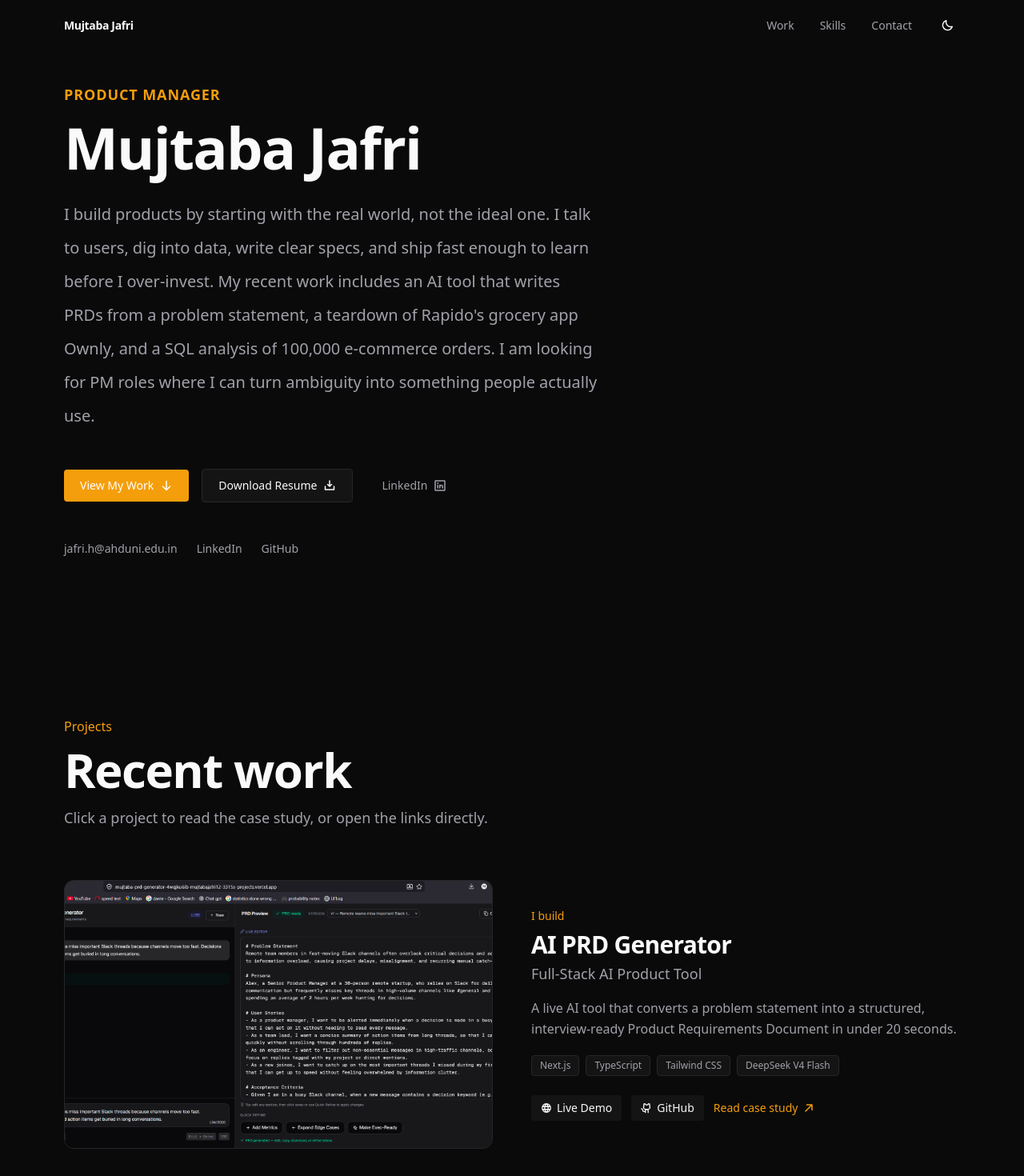
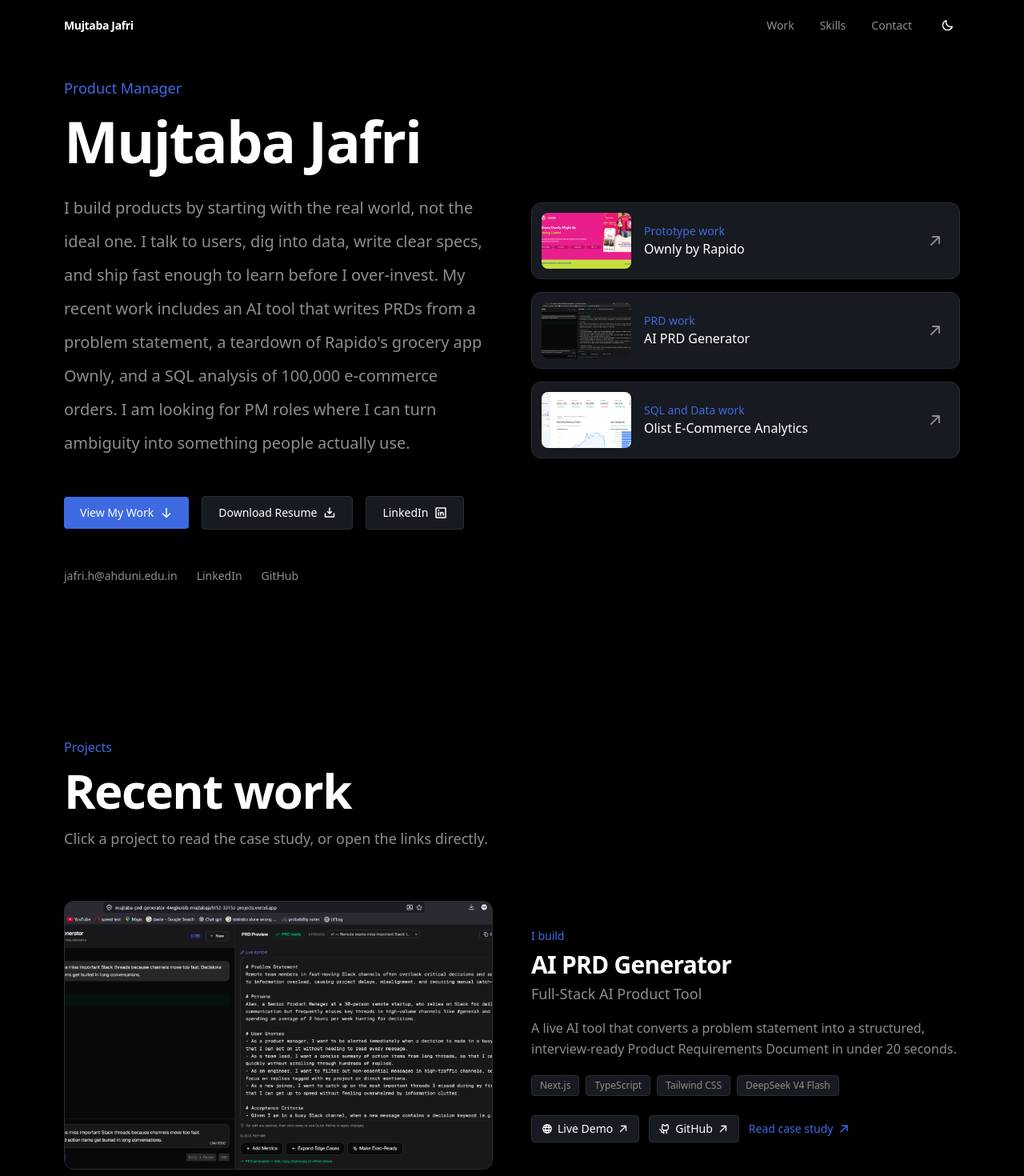
Before and after one commit to MujtabaJ30/portfolio, a Next.js app: page / in a window 1280 px wide. Shown: the top 1470 px of the page at 80% size. Built offline with nearby package versions, Linux system fonts and the light colour scheme.

Commit message:
redesign: Tesla color palette, hero project teasers, visible secondary buttons, smooth scroll

```diff
--- a/app/components/Button.tsx
+++ b/app/components/Button.tsx
@@ -20,13 +20,13 @@
   download,
 }: ButtonProps) {
   const baseStyles =
-    "inline-flex items-center justify-center gap-2 rounded px-5 py-2.5 text-sm font-medium transition-colors duration-300 focus:outline-none focus:ring-2 focus:ring-accent/50";
+    "inline-flex items-center justify-center gap-2 rounded px-5 py-2.5 text-sm font-medium transition-colors duration-300 focus:outline-none focus:ring-2 focus:ring-primary/50";
 
   const variants = {
     primary:
-      "bg-accent text-white hover:bg-accent-hover",
+      "bg-primary text-white hover:bg-primary-hover",
     secondary:
-      "bg-surface text-text border border-border hover:bg-surface-hover hover:border-accent/30",
+      "bg-surface text-text border border-border hover:border-primary/50 hover:bg-surface-hover",
     ghost:
       "text-muted hover:text-text hover:bg-surface-hover",
   };
--- a/app/components/Header.tsx
+++ b/app/components/Header.tsx
@@ -21,12 +21,18 @@
     return () => window.removeEventListener("scroll", handleScroll);
   }, []);
 
-  const handleNavClick = (e: React.MouseEvent<HTMLAnchorElement>, href: string) => {
+  const handleNavClick = (
+    e: React.MouseEvent<HTMLAnchorElement>,
+    href: string
+  ) => {
     e.preventDefault();
     const target = document.querySelector(href);
-    if (target) {
-      target.scrollIntoView({ behavior: "smooth" });
-    }
+    if (!target) return;
+
+    const headerOffset = 80;
+    const top =
+      target.getBoundingClientRect().top + window.scrollY - headerOffset;
+    window.scrollTo({ top, behavior: "smooth" });
   };
 
   return (
--- a/app/components/ProjectCard.tsx
+++ b/app/components/ProjectCard.tsx
@@ -1,7 +1,13 @@
 "use client";
 
 import Image from "next/image";
-import { ArrowUpRight, GithubLogo, Globe, PresentationChart, Folder } from "@phosphor-icons/react";
+import {
+  ArrowUpRight,
+  GithubLogo,
+  Globe,
+  PresentationChart,
+  Folder,
+} from "@phosphor-icons/react";
 import { Project } from "@/app/types";
 
 interface ProjectCardProps {
@@ -15,10 +21,26 @@
   label: string;
   icon: React.ReactNode;
 }[] = [
-  { key: "live", label: "Live Demo", icon: <Globe className="h-3.5 w-3.5" weight="bold" /> },
-  { key: "github", label: "GitHub", icon: <GithubLogo className="h-3.5 w-3.5" weight="bold" /> },
-  { key: "drive", label: "Drive", icon: <Folder className="h-3.5 w-3.5" weight="bold" /> },
-  { key: "ppt", label: "Deck", icon: <PresentationChart className="h-3.5 w-3.5" weight="bold" /> },
+  {
+    key: "live",
+    label: "Live Demo",
+    icon: <Globe className="h-3.5 w-3.5" weight="bold" />,
+  },
+  {
+    key: "github",
+    label: "GitHub",
+    icon: <GithubLogo className="h-3.5 w-3.5" weight="bold" />,
+  },
+  {
+    key: "drive",
+    label: "Drive",
+    icon: <Folder className="h-3.5 w-3.5" weight="bold" />,
+  },
+  {
+    key: "ppt",
+    label: "Deck",
+    icon: <PresentationChart className="h-3.5 w-3.5" weight="bold" />,
+  },
 ];
 
 export function ProjectCard({ project, onClick, index }: ProjectCardProps) {
@@ -32,7 +54,7 @@
     >
       <button
         onClick={onClick}
-        className={`relative order-1 overflow-hidden rounded-xl border border-border bg-surface lg:order-none ${
+        className={`relative order-1 overflow-hidden rounded-xl border border-border bg-surface transition-colors hover:border-primary/30 lg:order-none ${
           isReversed ? "lg:order-2" : ""
         }`}
         aria-label={`Open case study for ${project.title}`}
@@ -52,9 +74,7 @@
       </button>
 
       <div className={`order-2 lg:order-none ${isReversed ? "lg:order-1" : ""}`}>
-        <p className="text-sm font-medium text-accent">
-          {project.tagline}
-        </p>
+        <p className="text-sm font-medium text-primary">{project.tagline}</p>
         <h3 className="mt-2 text-3xl font-semibold tracking-tight text-text">
           {project.title}
         </h3>
@@ -74,7 +94,11 @@
           ))}
         </div>
 
-        <div className={`mt-6 flex flex-wrap items-center gap-3 ${isReversed ? "lg:justify-end" : ""}`}>
+        <div
+          className={`mt-6 flex flex-wrap items-center gap-3 ${
+            isReversed ? "lg:justify-end" : ""
+          }`}
+        >
           {linkConfig
             .filter((item) => project.links[item.key])
             .map((item) => (
@@ -83,19 +107,26 @@
                 href={project.links[item.key]}
                 target="_blank"
                 rel="noopener noreferrer"
-                className="inline-flex items-center gap-1.5 rounded bg-surface px-3 py-1.5 text-sm text-text transition-colors hover:bg-accent hover:text-bg"
+                className="group/link inline-flex items-center gap-1.5 rounded border border-border bg-surface px-3 py-1.5 text-sm text-text transition-colors hover:border-primary/50 hover:bg-surface-hover hover:text-primary"
               >
                 {item.icon}
                 {item.label}
+                <ArrowUpRight
+                  className="h-3.5 w-3.5 transition-transform duration-200 group-hover/link:translate-x-0.5 group-hover/link:-translate-y-0.5"
+                  weight="bold"
+                />
               </a>
             ))}
 
           <button
             onClick={onClick}
-            className="inline-flex items-center gap-1.5 text-sm font-medium text-accent transition-colors hover:text-accent-hover"
+            className="group/case inline-flex items-center gap-1.5 text-sm font-medium text-primary transition-colors hover:text-primary-hover"
           >
             Read case study
-            <ArrowUpRight className="h-4 w-4" weight="bold" />
+            <ArrowUpRight
+              className="h-4 w-4 transition-transform duration-200 group-hover/case:translate-x-0.5 group-hover/case:-translate-y-0.5"
+              weight="bold"
+            />
           </button>
         </div>
       </div>
--- /dev/null
+++ b/app/components/ProjectModalProvider.tsx
@@ -0,0 +1,44 @@
+"use client";
+
+import {
+  createContext,
+  useContext,
+  useState,
+  ReactNode,
+} from "react";
+
+interface ProjectModalContextType {
+  openProjectId: string | null;
+  openProject: (id: string) => void;
+  closeProject: () => void;
+}
+
+const ProjectModalContext = createContext<ProjectModalContextType | undefined>(
+  undefined
+);
+
+export function ProjectModalProvider({ children }: { children: ReactNode }) {
+  const [openProjectId, setOpenProjectId] = useState<string | null>(null);
+
+  return (
+    <ProjectModalContext.Provider
+      value={{
+        openProjectId,
+        openProject: setOpenProjectId,
+        closeProject: () => setOpenProjectId(null),
+      }}
+    >
+      {children}
+    </ProjectModalContext.Provider>
+  );
+}
+
+export function useProjectModal() {
+  const context = useContext(ProjectModalContext);
+  if (!context) {
+    throw new Error(
+      "useProjectModal must be used within a ProjectModalProvider"
+    );
+  }
+  return context;
+}
--- a/app/globals.css
+++ b/app/globals.css
@@ -4,22 +4,22 @@
   --color-bg: #ffffff;
   --color-surface: #f4f4f4;
   --color-surface-hover: #e5e5e5;
-  --color-border: #e5e5e5;
-  --color-text: #171717;
-  --color-muted: #737373;
-  --color-accent: #f59e0b;
-  --color-accent-hover: #d97706;
+  --color-border: #eeeeee;
+  --color-text: #171a20;
+  --color-muted: #5c5e62;
+  --color-primary: #3e6ae1;
+  --color-primary-hover: #3357c8;
 }
 
 .dark {
-  --color-bg: #0a0a0a;
-  --color-surface: #141414;
-  --color-surface-hover: #1a1a1a;
-  --color-border: #262626;
-  --color-text: #fafafa;
-  --color-muted: #a1a1aa;
-  --color-accent: #f59e0b;
-  --color-accent-hover: #d97706;
+  --color-bg: #000000;
+  --color-surface: #171a20;
+  --color-surface-hover: #20242b;
+  --color-border: #2a2e33;
+  --color-text: #ffffff;
+  --color-muted: #8e8e8e;
+  --color-primary: #3e6ae1;
+  --color-primary-hover: #3357c8;
 }
 
 html {
@@ -35,6 +35,6 @@
 }
 
 ::selection {
-  background-color: var(--color-accent);
-  color: #0a0a0a;
+  background-color: var(--color-primary);
+  color: #ffffff;
 }
--- a/app/layout.tsx
+++ b/app/layout.tsx
@@ -3,6 +3,7 @@
 import "./globals.css";
 import { ThemeProvider } from "@/app/components/ThemeProvider";
 import { ThemeScript } from "@/app/components/ThemeScript";
+import { ProjectModalProvider } from "@/app/components/ProjectModalProvider";
 import { Header } from "@/app/components/Header";
 
 const geistSans = Geist({
@@ -35,8 +36,10 @@
         className={`${geistSans.variable} ${geistMono.variable} font-sans antialiased`}
       >
         <ThemeProvider>
-          <Header />
-          {children}
+          <ProjectModalProvider>
+            <Header />
+            {children}
+          </ProjectModalProvider>
         </ThemeProvider>
       </body>
     </html>
--- a/app/sections/Footer.tsx
+++ b/app/sections/Footer.tsx
@@ -11,7 +11,7 @@
         <div className="flex gap-6 text-sm text-muted">
           <a
             href={`mailto:${contactLinks.email}`}
-            className="transition-colors hover:text-accent"
+            className="transition-colors hover:text-primary"
           >
             Email
           </a>
@@ -19,7 +19,7 @@
             href={contactLinks.linkedin}
             target="_blank"
             rel="noopener noreferrer"
-            className="transition-colors hover:text-accent"
+            className="transition-colors hover:text-primary"
           >
             LinkedIn
           </a>
@@ -27,7 +27,7 @@
             href={contactLinks.github}
             target="_blank"
             rel="noopener noreferrer"
-            className="transition-colors hover:text-accent"
+            className="transition-colors hover:text-primary"
           >
             GitHub
           </a>
--- a/app/sections/Hero.tsx
+++ b/app/sections/Hero.tsx
@@ -1,9 +1,16 @@
 "use client";
 
-import { ArrowDown, LinkedinLogo, DownloadSimple } from "@phosphor-icons/react";
+import Image from "next/image";
+import {
+  ArrowDown,
+  LinkedinLogo,
+  DownloadSimple,
+  ArrowUpRight,
+} from "@phosphor-icons/react";
 import { motion } from "motion/react";
 import { Button } from "@/app/components/Button";
-import { heroContent, contactLinks } from "@/app/lib/data";
+import { heroContent, contactLinks, projects } from "@/app/lib/data";
+import { useProjectModal } from "@/app/components/ProjectModalProvider";
 
 function AnimatedName({ text }: { text: string }) {
   return (
@@ -50,23 +57,44 @@
   );
 }
 
+const teaserItems = [
+  { id: "rapido-teardown", label: "Prototype work" },
+  { id: "ai-prd-generator", label: "PRD work" },
+  { id: "olist-sql-analytics", label: "SQL and Data work" },
+];
+
 export function Hero() {
-  const handleScroll = (e: React.MouseEvent<HTMLElement>) => {
+  const { openProject } = useProjectModal();
+
+  const scrollToProjects = () => {
+    const element = document.getElementById("projects");
+    if (!element) return;
+
+    const headerOffset = 80;
+    const top =
+      element.getBoundingClientRect().top + window.scrollY - headerOffset;
+    window.scrollTo({ top, behavior: "smooth" });
+  };
+
+  const handleViewWork = (e: React.MouseEvent<HTMLElement>) => {
     e.preventDefault();
-    document
-      .getElementById("projects")
-      ?.scrollIntoView({ behavior: "smooth" });
+    scrollToProjects();
+  };
+
+  const handleTeaserClick = (id: string) => {
+    openProject(id);
+    scrollToProjects();
   };
 
   return (
     <section className="flex min-h-screen flex-col justify-center px-6 pt-24 pb-24 md:px-12 lg:px-20">
-      <div className="mx-auto w-full max-w-7xl">
+      <div className="mx-auto grid w-full max-w-7xl items-center gap-12 lg:grid-cols-2">
         <div className="max-w-3xl">
           <motion.p
             initial={{ opacity: 0, y: 10 }}
             animate={{ opacity: 1, y: 0 }}
             transition={{ duration: 0.5, ease: [0.22, 1, 0.36, 1] as const }}
-            className="mb-4 text-base font-semibold uppercase tracking-wider text-accent md:text-lg"
+            className="mb-4 text-base font-medium text-primary md:text-lg"
           >
             {heroContent.role}
           </motion.p>
@@ -80,12 +108,16 @@
           <motion.div
             initial={{ opacity: 0, y: 20 }}
             animate={{ opacity: 1, y: 0 }}
-            transition={{ duration: 0.5, delay: 1.2, ease: [0.22, 1, 0.36, 1] as const }}
+            transition={{
+              duration: 0.5,
+              delay: 1.2,
+              ease: [0.22, 1, 0.36, 1] as const,
+            }}
             className="mt-10 flex flex-wrap items-center gap-4"
           >
             <Button
               href="#projects"
-              onClick={handleScroll}
+              onClick={handleViewWork}
               icon={<ArrowDown className="h-4 w-4" weight="bold" />}
             >
               {heroContent.cta}
@@ -102,7 +134,7 @@
 
             <Button
               href={contactLinks.linkedin}
-              variant="ghost"
+              variant="secondary"
               icon={<LinkedinLogo className="h-4 w-4" weight="bold" />}
             >
               LinkedIn
@@ -112,12 +144,16 @@
           <motion.div
             initial={{ opacity: 0, y: 20 }}
             animate={{ opacity: 1, y: 0 }}
-            transition={{ duration: 0.5, delay: 1.35, ease: [0.22, 1, 0.36, 1] as const }}
+            transition={{
+              duration: 0.5,
+              delay: 1.35,
+              ease: [0.22, 1, 0.36, 1] as const,
+            }}
             className="mt-12 flex flex-wrap gap-6 text-sm text-muted"
           >
             <a
               href={`mailto:${contactLinks.email}`}
-              className="transition-colors hover:text-accent"
+              className="transition-colors hover:text-primary"
             >
               {contactLinks.email}
             </a>
@@ -125,7 +161,7 @@
               href={contactLinks.linkedin}
               target="_blank"
               rel="noopener noreferrer"
-              className="transition-colors hover:text-accent"
+              className="transition-colors hover:text-primary"
             >
               LinkedIn
             </a>
@@ -133,12 +169,59 @@
               href={contactLinks.github}
               target="_blank"
               rel="noopener noreferrer"
-              className="transition-colors hover:text-accent"
+              className="transition-colors hover:text-primary"
             >
               GitHub
             </a>
           </motion.div>
         </div>
+
+        <motion.div
+          initial={{ opacity: 0, y: 20 }}
+          animate={{ opacity: 1, y: 0 }}
+          transition={{
+            duration: 0.5,
+            delay: 1.1,
+            ease: [0.22, 1, 0.36, 1] as const,
+          }}
+          className="hidden lg:grid gap-4"
+        >
+          {teaserItems.map((item) => {
+            const project = projects.find((p) => p.id === item.id);
+            if (!project) return null;
+
+            return (
+              <button
+                key={item.id}
+                onClick={() => handleTeaserClick(item.id)}
+                className="group flex items-center gap-4 rounded-xl border border-border bg-surface p-3 text-left transition-colors hover:border-primary/50 hover:bg-surface-hover"
+              >
+                <div className="relative aspect-[16/10] w-28 shrink-0 overflow-hidden rounded-lg">
+                  <Image
+                    src={project.thumbnail}
+                    alt={project.title}
+                    fill
+                    className="object-cover transition-transform duration-500 group-hover:scale-[1.05]"
+                  />
+                </div>
+                <div className="flex flex-1 items-center justify-between pr-2">
+                  <div>
+                    <p className="text-sm font-medium text-primary">
+                      {item.label}
+                    </p>
+                    <p className="text-base font-medium text-text">
+                      {project.title}
+                    </p>
+                  </div>
+                  <ArrowUpRight
+                    className="h-5 w-5 text-muted transition-colors group-hover:text-primary"
+                    weight="bold"
+                  />
+                </div>
+              </button>
+            );
+          })}
+        </motion.div>
       </div>
     </section>
   );
--- a/app/sections/Projects.tsx
+++ b/app/sections/Projects.tsx
@@ -1,22 +1,26 @@
 "use client";
 
-import { useState } from "react";
 import { projects } from "@/app/lib/data";
 import { Project } from "@/app/types";
 import { ProjectCard } from "@/app/components/ProjectCard";
 import { ProjectModal } from "@/app/components/ProjectModal";
 import { SectionReveal } from "@/app/components/SectionReveal";
+import { useProjectModal } from "@/app/components/ProjectModalProvider";
 
 export function Projects() {
-  const [selectedProject, setSelectedProject] = useState<Project | null>(null);
+  const { openProjectId, openProject, closeProject } = useProjectModal();
+
+  const selectedProject: Project | null =
+    projects.find((project) => project.id === openProjectId) || null;
 
   return (
-    <section id="projects" className="px-6 py-24 md:px-12 lg:px-20">
+    <section
+      id="projects"
+      className="scroll-mt-24 px-6 py-24 md:px-12 lg:px-20"
+    >
       <div className="mx-auto max-w-7xl">
         <SectionReveal className="mb-16 max-w-2xl">
-          <p className="text-base font-medium text-accent">
-            Projects
-          </p>
+          <p className="text-base font-medium text-primary">Projects</p>
           <h2 className="mt-3 text-4xl font-semibold tracking-tight text-text md:text-5xl lg:text-6xl">
             Recent work
           </h2>
@@ -31,7 +35,7 @@
               <ProjectCard
                 project={project}
                 index={index}
-                onClick={() => setSelectedProject(project)}
+                onClick={() => openProject(project.id)}
               />
             </SectionReveal>
           ))}
@@ -39,10 +43,7 @@
       </div>
 
       {selectedProject && (
-        <ProjectModal
-          project={selectedProject}
-          onClose={() => setSelectedProject(null)}
-        />
+        <ProjectModal project={selectedProject} onClose={closeProject} />
       )}
     </section>
   );
--- a/app/sections/Skills.tsx
+++ b/app/sections/Skills.tsx
@@ -18,7 +18,7 @@
     >
       <div className="mx-auto max-w-7xl">
         <SectionReveal className="mb-16 max-w-2xl">
-          <p className="text-base font-medium text-accent">Capabilities</p>
+          <p className="text-base font-medium text-primary">Capabilities</p>
           <h2 className="mt-3 text-4xl font-semibold tracking-tight text-text md:text-5xl lg:text-6xl">
             Skills across the product stack
           </h2>
@@ -33,9 +33,9 @@
             const Icon = iconMap[group.icon];
             return (
               <SectionReveal key={group.category} delay={index * 0.1}>
-                <div className="h-full rounded-xl border border-border bg-surface p-6 transition-colors hover:border-accent/30 sm:p-8">
+                <div className="h-full rounded-xl border border-border bg-surface p-6 transition-colors hover:border-primary/30 sm:p-8">
                   <div className="mb-6 flex items-center gap-3">
-                    <div className="rounded bg-accent/10 p-2 text-accent">
+                    <div className="rounded bg-primary/10 p-2 text-primary">
                       {Icon && <Icon className="h-5 w-5" weight="bold" />}
                     </div>
                     <h3 className="text-xl font-semibold text-text">
```
Also changed, not shown: app/components/ProjectModal.tsx (+15 -9 lines), app/sections/Contact.tsx (+7 -6 lines).
